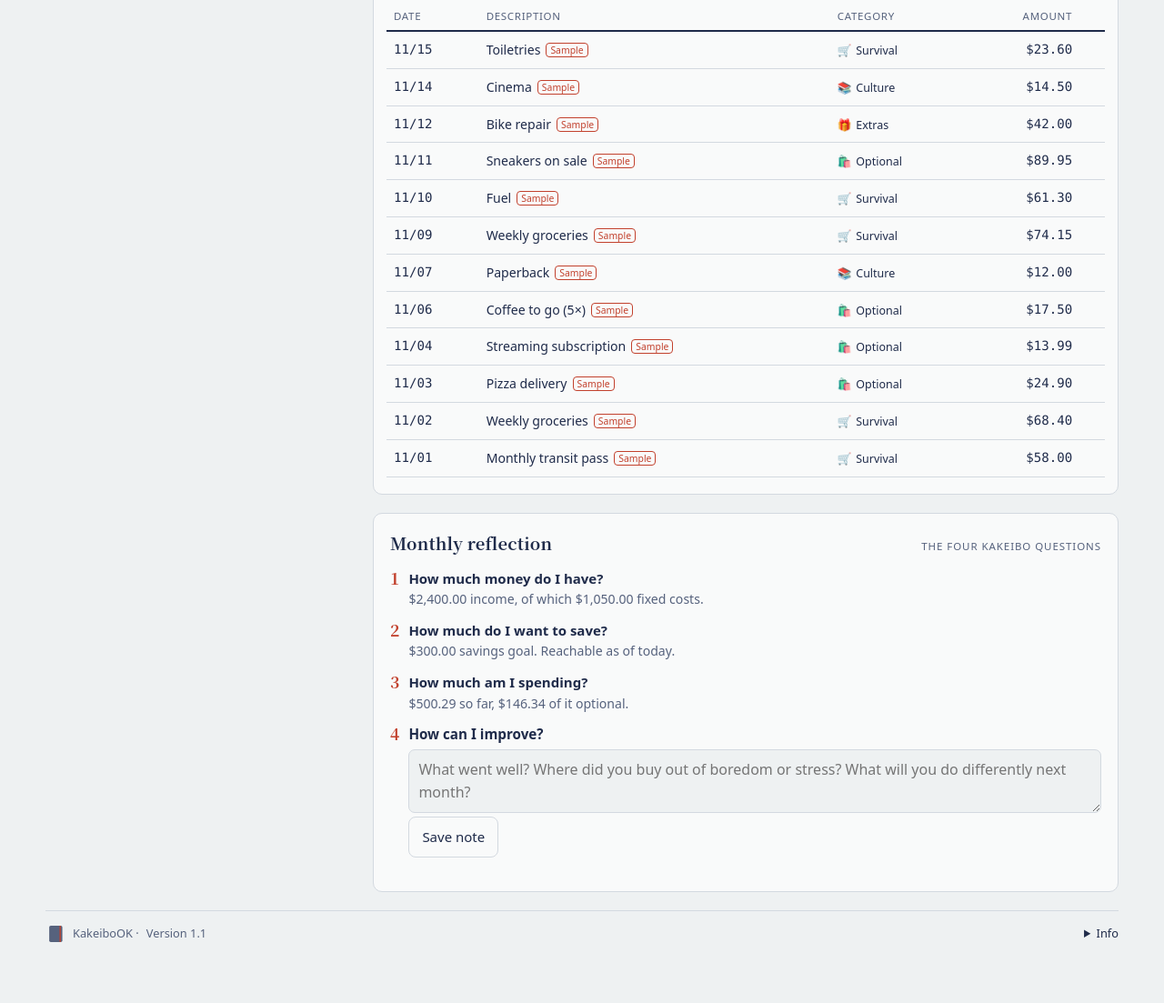
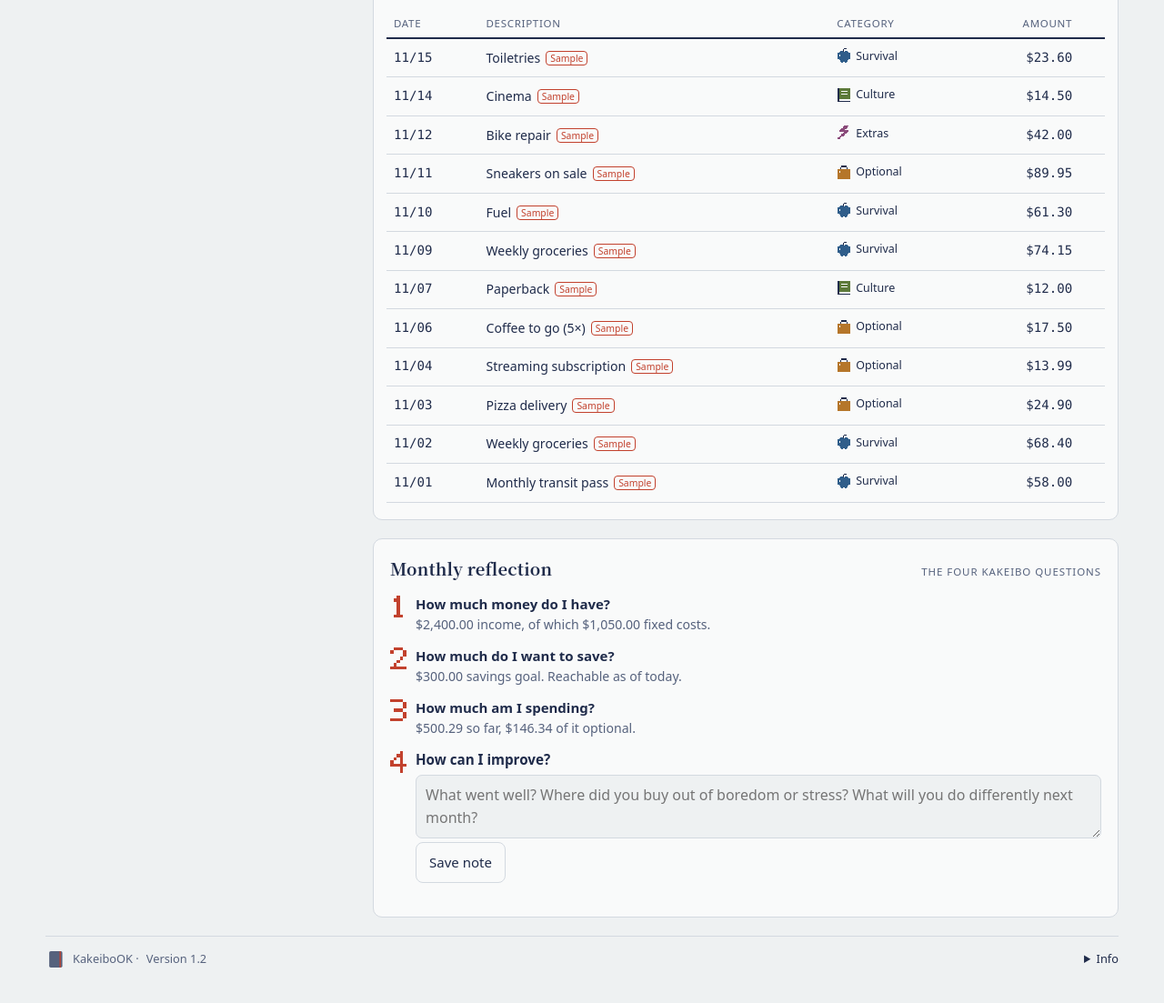
Before and after one commit to retoro753/kakeibook, a plain HTML site: page index.html in a window 1280 px wide. Shown: the part 1255-2358 px from the top of the page at 91% size. Drawn offline with Linux system fonts and the light colour scheme.

Commit message:
kanji zeichen ersetzt

```diff
--- a/index.html
+++ b/index.html
@@ -92,7 +92,8 @@ input:focus,select:focus,textarea:focus{border-color:var(--ink);outline:none}
 .cats{position:relative}
 .cats input{position:absolute;opacity:0;pointer-events:none;width:1px;height:1px;left:0;top:0}
 .cats label{display:flex;flex-direction:column;align-items:center;gap:2px;padding:8px 4px;border:1px solid var(--rule);border-radius:8px;cursor:pointer;font-size:.72rem;color:var(--ink-soft);text-align:center}
-.cats label b{font-size:1.25rem;color:var(--cc);font-weight:400}
+.px{display:block;flex:none;shape-rendering:crispEdges}
+.cats label .px{width:26px;height:26px;margin-bottom:2px}
 .cats input:checked+label{border-color:var(--cc);box-shadow:inset 0 0 0 1px var(--cc);color:var(--ink)}
 .cats input:focus-visible+label{outline:2px solid var(--hanko);outline-offset:2px}
 .btn{background:var(--ink);color:var(--sheet);border:0;border-radius:8px;padding:10px 14px;font-weight:700;cursor:pointer}
@@ -116,7 +117,7 @@ input:focus,select:focus,textarea:focus{border-color:var(--ink);outline:none}
 .catgrid{display:grid;grid-template-columns:repeat(4,minmax(0,1fr));gap:10px}
 @media (max-width:620px){.catgrid{grid-template-columns:repeat(2,minmax(0,1fr))}}
 .cat{border-top:3px solid var(--cc);padding-top:8px;display:flex;flex-direction:column;gap:2px}
-.cat .cat-icon{font-size:1.6rem;line-height:1.1}
+.cat .px{width:32px;height:32px;margin-bottom:4px}
 .cat .name{font-weight:700;font-size:.9rem}
 .cat .num{font-size:1.05rem}
 .cat small{color:var(--ink-soft);font-size:.75rem}
@@ -144,7 +145,7 @@ th{text-align:left;font-weight:500;color:var(--ink-soft);font-size:.72rem;letter
 td{padding:9px 8px;border-bottom:1px solid var(--rule);vertical-align:middle}
 td.amt,th.amt{text-align:right}
 .tag{display:inline-flex;align-items:center;gap:5px;font-size:.78rem}
-.tag b{color:var(--cc);font-weight:400}
+.tag .px{width:16px;height:16px}
 .rowact{display:flex;gap:4px;justify-content:flex-end}
 .mini{border:1px solid var(--rule);background:transparent;border-radius:6px;padding:3px 8px;font-size:.75rem;cursor:pointer;white-space:nowrap}
 .mini:hover{border-color:var(--ink)}
@@ -160,7 +161,8 @@ td.amt,th.amt{text-align:right}
 /* Reflexion */
 .qlist{display:flex;flex-direction:column;gap:12px}
 .q{display:grid;grid-template-columns:auto 1fr;gap:10px}
-.q .no{font-family:var(--f-display);font-weight:800;color:var(--hanko);font-size:1.1rem;line-height:1.3}
+.q .no{display:block;width:18px;height:24px;margin-top:2px}
+.q .no .px{width:18px;height:24px}
 .q p{margin:0}
 .q .ans{color:var(--ink-soft);font-size:.88rem}
 .saved{font-size:.78rem;color:var(--ok);min-height:1.2em}
@@ -279,10 +281,10 @@ input,select,textarea{font-size:16px}
       <section class="sheet" aria-labelledby="refH">
         <div class="sheet-head"><h2 id="refH" data-i="refH"></h2><span class="label" data-i="refSub"></span></div>
         <div class="qlist">
-          <div class="q"><span class="no">1</span><div><p><b data-i="q1"></b></p><p class="ans" id="a1"></p></div></div>
-          <div class="q"><span class="no">2</span><div><p><b data-i="q2"></b></p><p class="ans" id="a2"></p></div></div>
-          <div class="q"><span class="no">3</span><div><p><b data-i="q3"></b></p><p class="ans" id="a3"></p></div></div>
-          <div class="q"><span class="no">4</span><div class="field"><label for="reflect"><b style="color:var(--ink);font-size:.95rem" data-i="q4"></b></label>
+          <div class="q"><span class="no" data-n="1" aria-hidden="true"></span><div><p><b data-i="q1"></b></p><p class="ans" id="a1"></p></div></div>
+          <div class="q"><span class="no" data-n="2" aria-hidden="true"></span><div><p><b data-i="q2"></b></p><p class="ans" id="a2"></p></div></div>
+          <div class="q"><span class="no" data-n="3" aria-hidden="true"></span><div><p><b data-i="q3"></b></p><p class="ans" id="a3"></p></div></div>
+          <div class="q"><span class="no" data-n="4" aria-hidden="true"></span><div class="field"><label for="reflect"><b style="color:var(--ink);font-size:.95rem" data-i="q4"></b></label>
             <textarea id="reflect" data-i-ph="reflectPh"></textarea>
             <button class="btn ghost" id="saveReflect" style="align-self:flex-start" data-i="saveNote"></button>
             <div class="saved" id="reflectSaved" aria-live="polite"></div>
@@ -331,7 +333,7 @@ de:{
   addH:"Ausgabe eintragen",what:"Wofür?",whatPh:"z. B. Wocheneinkauf Supermarkt",amount:"Betrag",date:"Datum",category:"Kategorie",addBtn:"Eintragen",
   ovH:"Übersicht",spent:"Ausgegeben",left:"Noch verfügbar",proj:"Hochrechnung Monatsende",budgetBar:"Verteilung der Ausgaben im Verhältnis zum verfügbaren Budget",
   entries:n=>n+(n===1?" Eintrag":" Einträge"),perDay:a=>"≈ "+a+" pro Tag übrig",fillPlan:"Monatsplan ausfüllen",
-  backupShortcut:"Daten sichern",versionLink:"Version 1.1",
+  backupShortcut:"Daten sichern",versionLink:"Version 1.2",
   over:a=>"überschreitet Budget um "+a,under:a=>"bleibt "+a+" unter Budget",
   stNoPlan:"Kein Plan",stOver:"Budget überschritten",stFast:"Tempo zu hoch",stOk:"Im Rahmen",
   wkH:"Woche für Woche",wkSub:"Kakeibo rechnet wöchentlich ab",week:i=>"Woche "+i,range:(a,b)=>a+".–"+b+".",
@@ -379,7 +381,7 @@ en:{
   addH:"Add an expense",what:"What for?",whatPh:"e.g. weekly groceries",amount:"Amount",date:"Date",category:"Category",addBtn:"Add",
   ovH:"Overview",spent:"Spent",left:"Still available",proj:"Month-end forecast",budgetBar:"Spending by category compared with the available budget",
   entries:n=>n+(n===1?" entry":" entries"),perDay:a=>"≈ "+a+" left per day",fillPlan:"Fill in your monthly plan",
-  backupShortcut:"Back up data",versionLink:"Version 1.1",
+  backupShortcut:"Back up data",versionLink:"Version 1.2",
   over:a=>"over budget by "+a,under:a=>a+" under budget",
   stNoPlan:"No plan",stOver:"Over budget",stFast:"Spending too fast",stOk:"On track",
   wkH:"Week by week",wkSub:"Kakeibo balances the books weekly",week:i=>"Week "+i,range:(a,b)=>a+"–"+b,
@@ -445,7 +447,77 @@ function setupLang(){
 }
 const eur={format:v=>money.format(v)};
 
-const CATS={surv:{icon:"🛒",color:"--c-surv"},opt:{icon:"🛍️",color:"--c-opt"},cult:{icon:"📚",color:"--c-cult"},extra:{icon:"🎁",color:"--c-extra"}};
+// ================= Pixel-Icons =================
+// Jede Zeile ist eine Pixelreihe. Zeichen: # = Kategoriefarbe, o = dunkle Tinte, + = helles Papier, . = leer.
+const SPRITES={
+  surv:[ // Apfel
+    "......oo....",
+    ".....o......",
+    "...##o.##...",
+    "..########..",
+    ".##########.",
+    ".#+########.",
+    ".#+########.",
+    ".##########.",
+    ".##########.",
+    "..########..",
+    "...######...",
+    "....#..#...."],
+  opt:[ // Einkaufstasche
+    "............",
+    "....oooo....",
+    "...o....o...",
+    "...o....o...",
+    ".##########.",
+    ".#+########.",
+    ".#+########.",
+    ".##########.",
+    ".##########.",
+    ".##########.",
+    ".##########.",
+    ".##########."],
+  cult:[ // Buch
+    "............",
+    ".o#########.",
+    ".o#########.",
+    ".o##+++++##.",
+    ".o#########.",
+    ".o##+++++##.",
+    ".o#########.",
+    ".o#########.",
+    ".o#########.",
+    ".o#########.",
+    ".o+++++++++.",
+    ".oooooooooo."],
+  extra:[ // Blitz
+    "......####..",
+    ".....####...",
+    "....####....",
+    "...####.....",
+    "..########..",
+    "......###...",
+    ".....###....",
+    "....###.....",
+    "...###......",
+    "..##........",
+    ".##.........",
+    "............"]
+};
+const DIGITS={
+  1:["..#..",".##..","..#..","..#..","..#..","..#..",".###."],
+  2:[".###.","#...#","....#","...#.","..#..",".#...","#####"],
+  3:["####.","....#","....#",".###.","....#","....#","####."],
+  4:["...#.","..##.",".#.#.","#..#.","#####","...#.","...#."]
+};
+const PXFILL={"#":"currentColor","o":"var(--ink)","+":"var(--sheet)"};
+function pixel(rows,color){
+  let r="";
+  rows.forEach((row,y)=>{let x=0;while(x<row.length){const ch=row[x];if(!PXFILL[ch]){x++;continue}
+    let w=1;while(row[x+w]===ch)w++;r+=`<rect x="${x}" y="${y}" width="${w}" height="1" fill="${PXFILL[ch]}"/>`;x+=w}});
+  return `<svg class="px" viewBox="0 0 ${rows[0].length} ${rows.length}" style="color:var(${color})" aria-hidden="true">${r}</svg>`;
+}
+const CATS={surv:{color:"--c-surv"},opt:{color:"--c-opt"},cult:{color:"--c-cult"},extra:{color:"--c-extra"}};
+Object.keys(CATS).forEach(c=>CATS[c].k=pixel(SPRITES[c],CATS[c].color));
 const ORDER=["surv","opt","cult","extra"];
 const cName=c=>T.cats[c][0], cDesc=c=>T.cats[c][1];
 const $=id=>document.getElementById(id);
@@ -485,9 +557,9 @@ function view(){
 
 // ================= Darstellung =================
 function catPicker(selected){
-  $("catPick").innerHTML=ORDER.map(c=>`<input type="radio" name="cat" id="cat_${c}" value="${c}" ${c===selected?"checked":""}><label for="cat_${c}" style="--cc:var(${CATS[c].color})"><b aria-hidden="true">${CATS[c].icon}</b>${cName(c)}</label>`).join("");
+  $("catPick").innerHTML=ORDER.map(c=>`<input type="radio" name="cat" id="cat_${c}" value="${c}" ${c===selected?"checked":""}><label for="cat_${c}" style="--cc:var(${CATS[c].color})">${CATS[c].k}${cName(c)}</label>`).join("");
   const f=$("filterCat").value;
-  $("filterCat").innerHTML=`<option value="">${T.allCats}</option>`+ORDER.map(c=>`<option value="${c}">${CATS[c].icon} ${cName(c)}</option>`).join("");
+  $("filterCat").innerHTML=`<option value="">${T.allCats}</option>`+ORDER.map(c=>`<option value="${c}">${cName(c)}</option>`).join("");
   $("filterCat").value=f||"";
 }
 
@@ -532,7 +604,7 @@ function render(){
 
   $("catGrid").innerHTML=ORDER.map(c=>{
     const pct=spent?Math.round(byCat[c]/spent*100):0;
-    return `<div class="cat" style="--cc:var(${CATS[c].color})"><span class="cat-icon" aria-hidden="true">${CATS[c].icon}</span><span class="name">${cName(c)}</span><span class="num">${eur.format(byCat[c])}</span><small>${pct}${lang==="de"?" %":"%"} · ${cDesc(c)}</small></div>`}).join("");
+    return `<div class="cat" style="--cc:var(${CATS[c].color})">${CATS[c].k}<span class="name">${cName(c)}</span><span class="num">${eur.format(byCat[c])}</span><small>${pct}${lang==="de"?" %":"%"} · ${cDesc(c)}</small></div>`}).join("");
 
   const wk=[0,0,0,0,0].map(()=>({t:0,c:{}}));
   list.forEach(e=>{const w=Math.min(4,Math.floor((+e.date.slice(8,10)-1)/7));wk[w].t+=e.amt;wk[w].c[e.cat]=(wk[w].c[e.cat]||0)+e.amt});
@@ -583,7 +655,7 @@ function renderRows(list){
   r.sort(s==="amt"?(a,b)=>b.amt-a.amt:(a,b)=>b.date.localeCompare(a.date));
   if(!r.length){$("rows").innerHTML=`<tr><td colspan="5" class="empty">${T.noRows}</td></tr>`;return}
   $("rows").innerHTML=r.map(e=>{const c=CATS[e.cat]?e.cat:"extra";
-    return `<tr><td class="num">${dayMonth.format(new Date(e.date+"T00:00:00Z"))}</td><td>${esc(e.desc)}${e.example?`<span class="ex">${T.example}</span>`:""}</td><td><span class="tag" style="--cc:var(${CATS[c].color})"><b aria-hidden="true">${CATS[c].icon}</b>${cName(c)}</span></td><td class="amt num">${eur.format(e.amt)}</td><td><div class="rowact">${e.example?"":`<button class="mini del" data-del="${esc(e.id)}" aria-label="${T.delAria}">${T.del}</button>`}</div></td></tr>`}).join("");
+    return `<tr><td class="num">${dayMonth.format(new Date(e.date+"T00:00:00Z"))}</td><td>${esc(e.desc)}${e.example?`<span class="ex">${T.example}</span>`:""}</td><td><span class="tag" style="--cc:var(${CATS[c].color})">${CATS[c].k}${cName(c)}</span></td><td class="amt num">${eur.format(e.amt)}</td><td><div class="rowact">${e.example?"":`<button class="mini del" data-del="${esc(e.id)}" aria-label="${T.delAria}">${T.del}</button>`}</div></td></tr>`}).join("");
 }
 
 // ================= Interaktion =================
@@ -629,6 +701,7 @@ $("rows").addEventListener("click",async ev=>{
 });
 
 // ================= Start =================
+document.querySelectorAll(".q .no[data-n]").forEach(el=>{el.innerHTML=pixel(DIGITS[el.dataset.n],"--hanko")});
 lsLoad();loaded=true;render();
 try{navigator.storage&&navigator.storage.persist&&navigator.storage.persist()}catch(e){}
 
--- a/sw.js
+++ b/sw.js
@@ -1,6 +1,6 @@
 // KakeiboOK – Service Worker für den Offline-Betrieb.
 // Bei jeder neuen Version die Nummer erhöhen, damit Nutzer das Update bekommen.
-const VERSION = "kakeibook-1.1.2";
+const VERSION = "kakeibook-1.2.0";
 const FILES = [
   "./", "./index.html", "./manifest.webmanifest",
   "./versions_changelog.html",
```
Also changed, not shown: versions_changelog.html (+10 -0 lines), 1 other file.
